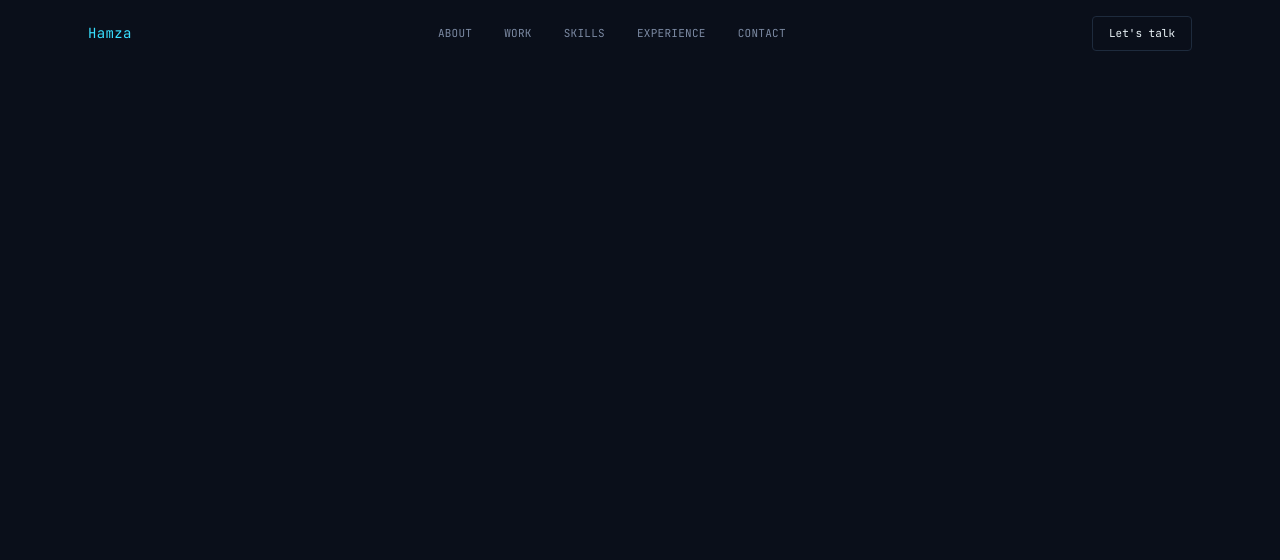
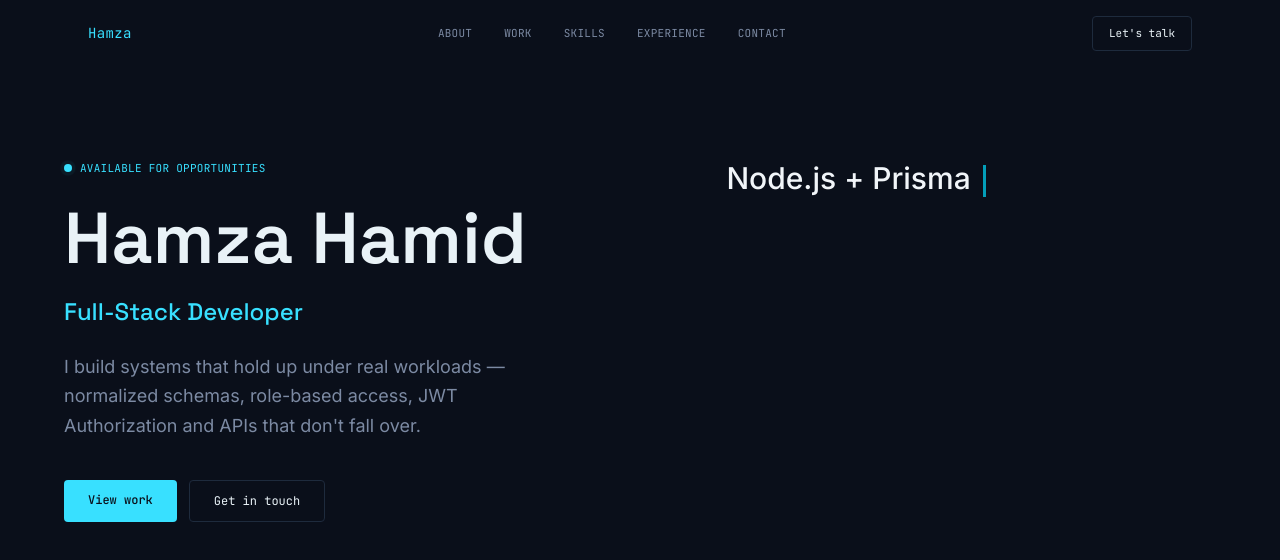
Before and after one commit to m-hamza04/Portfolio, a React (Vite) app: page / in a window 1280 px wide. Shown: the top 560 px of the page. Built offline with nearby package versions, Linux system fonts and the light colour scheme.

Commit message:
Hero page completion

```diff
--- a/package.json
+++ b/package.json
@@ -11,6 +11,7 @@
   },
   "dependencies": {
     "@tailwindcss/vite": "^4.3.3",
+    "framer-motion": "^12.42.2",
     "react": "^19.2.7",
     "react-dom": "^19.2.7",
     "tailwindcss": "^4.3.3"
--- a/src/App.jsx
+++ b/src/App.jsx
@@ -1,12 +1,16 @@
 import React from "react";
 import { Navbar } from "./components/Navbar";
 import CanvasCursor from "./components/CanvasCursor";
+import { Hero } from "./sections/Hero";
 
 const App = () => {
   return (
     <div className="min-h-screen bg-bg text-text font-body relative">
       <CanvasCursor />
       <Navbar />
+      <main>
+        <Hero />
+      </main>
     </div>
   );
 };
--- a/src/index.css
+++ b/src/index.css
@@ -1,5 +1,14 @@
 @import url("https://fonts.googleapis.com/css2?family=Space+Grotesk:wght@400;500;600;700&family=Inter:wght@400;500;600&family=JetBrains+Mono:wght@400;500&display=swap");
 @import "tailwindcss";
+
+@keyframes blink {
+  50% {
+    opacity: 0;
+  }
+}
+.cursor-blink {
+  animation: blink 0.8s step-end infinite;
+}
 
 @theme {
   --color-bg: #0a0f1a;
--- a/src/sections/Hero.jsx
+++ b/src/sections/Hero.jsx
@@ -0,0 +1,86 @@
+import React from "react";
+import { motion } from "framer-motion";
+import { profile } from "../data/content";
+import { TypingHero } from "./TypingHero";
+
+export const Hero = () => {
+  return (
+    <div>
+      <section id="top" className="relative pt-40 pb-24 px-6 overflow-hidden">
+        <div className="max-w-6xl mx-auto grid lg:grid-cols-[1.1fr_0.9fr] gap-16 items-start">
+          <div>
+            <motion.div
+              initial={{ opacity: 0, y: 8 }}
+              animate={{ opacity: 1, y: 0 }}
+              transition={{ duration: 0.5 }}
+              className="flex items-center gap-2 mb-6"
+            >
+              <span className="relative flex h-2 w-2">
+                <span className="animate-ping absolute inline-flex h-full w-full rounded-full bg-status opacity-75" />
+                <span className="relative inline-flex rounded-full h-2 w-2 bg-status" />
+              </span>
+              <span className="font-mono text-[11px] tracking-wide text-status">
+                AVAILABLE FOR OPPORTUNITIES
+              </span>
+            </motion.div>
+
+            <motion.h1
+              initial={{ opacity: 0, y: 12 }}
+              animate={{ opacity: 1, y: 0 }}
+              transition={{ duration: 0.6, delay: 0.1 }}
+              className="font-display font-semibold text-5xl sm:text-6xl lg:text-7xl leading-[1.05] mb-5"
+            >
+              {profile.name}
+            </motion.h1>
+
+            <motion.p
+              initial={{ opacity: 0, y: 12 }}
+              animate={{ opacity: 1, y: 0 }}
+              transition={{ duration: 0.6, delay: 0.2 }}
+              className="font-display font-medium text-xl sm:text-2xl text-accent mb-6"
+            >
+              {profile.role}
+            </motion.p>
+
+            <motion.p
+              initial={{ opacity: 0, y: 12 }}
+              animate={{ opacity: 1, y: 0 }}
+              transition={{ duration: 0.6, delay: 0.3 }}
+              className="text-muted text-base sm:text-lg max-w-md leading-relaxed mb-10"
+            >
+              {profile.tagline}
+            </motion.p>
+            <motion.div
+              initial={{ opacity: 0, y: 12 }}
+              animate={{ opacity: 1, y: 0 }}
+              transition={{ duration: 0.6, delay: 0.4 }}
+              className="flex flex-wrap gap-3"
+            >
+              <a
+                href="#work"
+                className="font-mono text-xs font-medium bg-accent text-bg px-6 py-3 rounded hover:bg-accent-dim transition-colors"
+              >
+                View work
+              </a>
+              <a
+                href="#contact"
+                className="font-mono text-xs text-text border border-line px-6 py-3 rounded hover:border-accent hover:text-accent transition-colors"
+              >
+                Get in touch
+              </a>
+            </motion.div>
+          </div>
+
+          <motion.div
+            initial={{ opacity: 0, y: 16 }}
+            animate={{ opacity: 1, y: 0 }}
+            transition={{ duration: 0.6, delay: 0.35 }}
+
+          >
+            <TypingHero />
+          </motion.div>
+        </div>
+      </section>
+    </div>
+  );
+};
--- /dev/null
+++ b/src/sections/TypingHero.jsx
@@ -0,0 +1,41 @@
+import { useEffect, useState } from "react";
+
+const phrases = [
+  "Backend-Focused Developer ",
+  "Node.js + Prisma + Supabase",
+  "CS Student, Systems-Minded",
+  "Fixing Privilege Escalation Bugs",
+  "Building cosmet-backend",
+];
+
+export const TypingHero = () => {
+  const [phraseIndex, setPhraseIndex] = useState(0);
+  const [charIndex, setCharIndex] = useState(0);
+  const [deleting, setDeleting] = useState(false);
+
+  useEffect(() => {
+    const current = phrases[phraseIndex];
+    let timeout;
+    if (!deleting && charIndex === current.length) {
+      timeout = setTimeout(() => setDeleting(true), 1400);
+    } else if (deleting && charIndex === 0) {
+      setDeleting(false);
+      setPhraseIndex((prev) => (prev + 1) % phrases.length);
+    } else {
+      timeout = setTimeout(
+        () => setCharIndex((prev) => prev + (deleting ? -1 : 1)),
+        deleting ? 40 : 70,
+      );
+    }
+    return () => clearTimeout(timeout);
+  }, [charIndex, deleting, phraseIndex]);
+  const text = phrases[phraseIndex].slice(0, charIndex);
+  return (
+    <div>
+      <div className="text-3xl font-medium text-slate-100 min-h-11">
+        {text}
+        <span className="inline-block w-0.75 h-8 bg-cyan-400 ml-1 align-middle animate-pulse" />
+      </div>
+    </div>
+  );
+};
```
Also changed, not shown: 1 other file (tests, documents, lock files or other folders).
